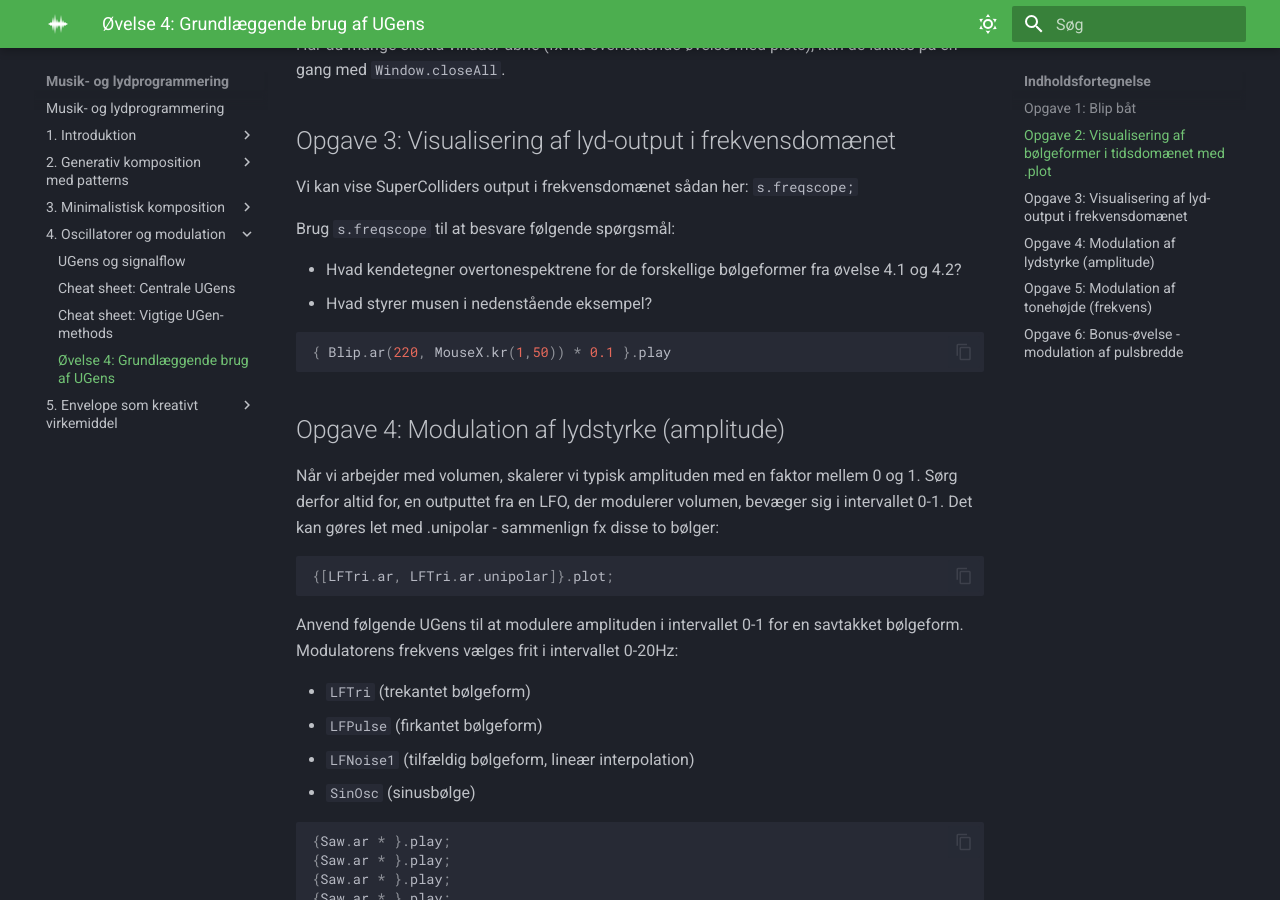
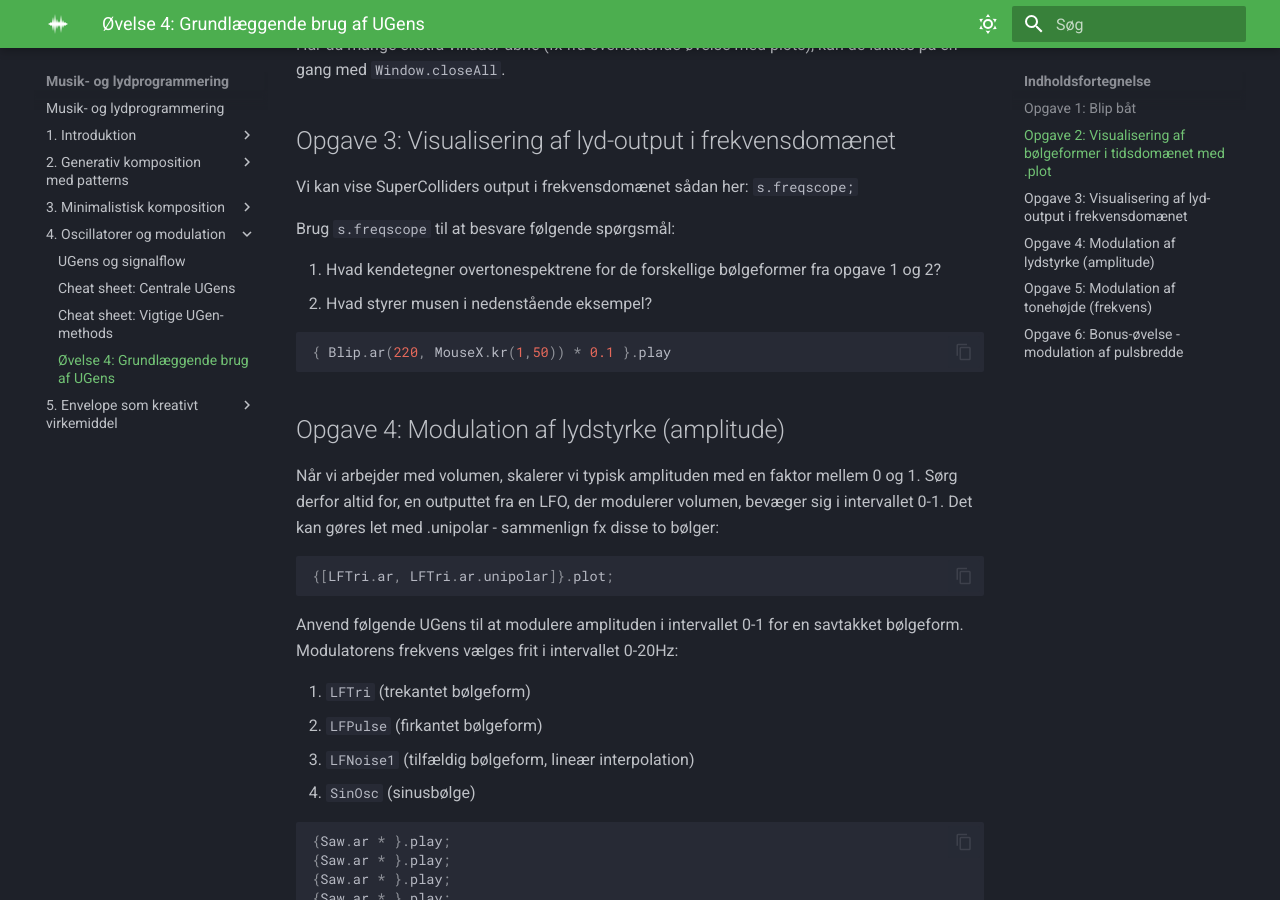
Before and after one commit to sparkletop/sparkletop.github.io, an MkDocs documentation site: the page built from docs/4. Oscillatorer og modulation/Øvelse 4 - Grundlæggende brug af UGens.md, in a window 1280 px wide and 900 px high, scrolled down 966 px. Built offline with MkDocs 1.6.1 and Material for MkDocs 9.7.7, drawn with Linux system fonts in a browser that asks for light colours; some of the changed lines change nothing that is shown.

Commit message:
minor adjustments

````diff
--- a/docs/4. Oscillatorer og modulation/Øvelse 4 - Grundlæggende brug af UGens.md
+++ b/docs/4. Oscillatorer og modulation/Øvelse 4 - Grundlæggende brug af UGens.md
@@ -10,9 +10,9 @@ Denne øvelse går ud på at bruge UGens på grundlæggende niveau.
 
 Afspil følgende lyde med peak-amplitude på 0.1:
 
-- Sinustone med frekvens på 220Hz
-- Savtakket bølgeform med frekvens på 100Hz
-- En firkantet bølgeform med frekvens på 350Hz
+1. Sinustone med frekvens på 220Hz
+1. Savtakket bølgeform med frekvens på 100Hz
+1. En firkantet bølgeform med frekvens på 350Hz
 
 ```sc
 {SinOsc.ar(   ) * 0.1}.play;
@@ -26,8 +26,8 @@ SuperCollider kan plotte lyd-outputtet i en graf. Dette viser eksempelvis output
 
 Brug {}.plot-teknikken til at besvare følgende spørgsmål:
 
-- Hvad er forskellen på Pulse.ar(width: 0.5) og Pulse.ar(width: 0.1)?
-- Hvad er forskellen på LFNoise0.kr(2), LFNoise1.kr(2) og LFNoise2.kr(2)? (Vi har med LFO at gøre, plot derfor over fx 3 sekunder)
+1. Hvad er forskellen på Pulse.ar(width: 0.5) og Pulse.ar(width: 0.1)?
+1. Hvad er forskellen på LFNoise0.kr(2), LFNoise1.kr(2) og LFNoise2.kr(2)? (Vi har med LFO at gøre, plot derfor over fx 3 sekunder)
 
 ```sc
 {}.plot();
@@ -45,8 +45,8 @@ Vi kan vise SuperColliders output i frekvensdomænet sådan her: `s.freqscope;`
 
 Brug `s.freqscope` til at besvare følgende spørgsmål:
 
-- Hvad kendetegner overtonespektrene for de forskellige bølgeformer fra øvelse 4.1 og 4.2?
-- Hvad styrer musen i nedenstående eksempel?
+1. Hvad kendetegner overtonespektrene for de forskellige bølgeformer fra opgave 1 og 2?
+1. Hvad styrer musen i nedenstående eksempel?
 
 ```sc
 { Blip.ar(220, MouseX.kr(1,50)) * 0.1 }.play
@@ -62,10 +62,10 @@ Når vi arbejder med volumen, skalerer vi typisk amplituden med en faktor mellem
 
 Anvend følgende UGens til at modulere amplituden i intervallet 0-1 for en savtakket bølgeform. Modulatorens frekvens vælges frit i intervallet 0-20Hz:
 
-- `LFTri` (trekantet bølgeform)
-- `LFPulse` (firkantet bølgeform)
-- `LFNoise1` (tilfældig bølgeform, lineær interpolation)
-- `SinOsc` (sinusbølge)
+1. `LFTri` (trekantet bølgeform)
+1. `LFPulse` (firkantet bølgeform)
+1. `LFNoise1` (tilfældig bølgeform, lineær interpolation)
+1. `SinOsc` (sinusbølge)
 
 ```sc
 {Saw.ar * }.play;
@@ -89,10 +89,10 @@ Når vi modulerer frekvens, er det typisk nødvendigt at justere modulatorens eg
 
 Brug følgende UGens til at modulere frekvensen for en savtakket bølge mellem 200Hz og 1600Hz.
 
-- `LFTri` (trekantet bølgeform)
-- `LFPulse` (firkantet bølgeform)
-- `LFNoise0` (tilfældig bølgeform, ingen interpolation)
-- `SinOsc` (sinusbølge)
+1. `LFTri` (trekantet bølgeform)
+1. `LFPulse` (firkantet bølgeform)
+1. `LFNoise0` (tilfældig bølgeform, ingen interpolation)
+1. `SinOsc` (sinusbølge)
 
 Vælg selv en passende frekvens mellem 0Hz og 20Hz til modulatoren.
 
@@ -130,9 +130,9 @@ Udfyld koden herunder:
 
 ## Opgave 6: Bonus-øvelse - modulation af pulsbredde
 
-- Modulér pulsbredden for en firkantet bølgeform (`Pulse` ved hjælp af en savtakket bølgeform (`LFSaw`).
-- Modulatorens frekvens skal være 0.2Hz.
-- Modulatorens output skal skaleres med `.range`, således at det ligger i intervallet 0.1-0.5.
+1. Modulér pulsbredden for en firkantet bølgeform (`Pulse` ved hjælp af en savtakket bølgeform (`LFSaw`).
+1. Modulatorens frekvens skal være 0.2Hz.
+1. Modulatorens output skal skaleres med `.range`, således at det ligger i intervallet 0.1-0.5.
 
 ```sc
 (
````
